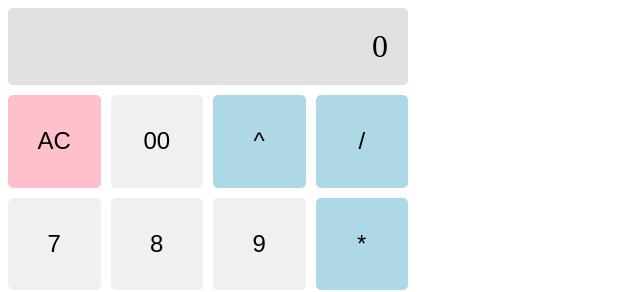
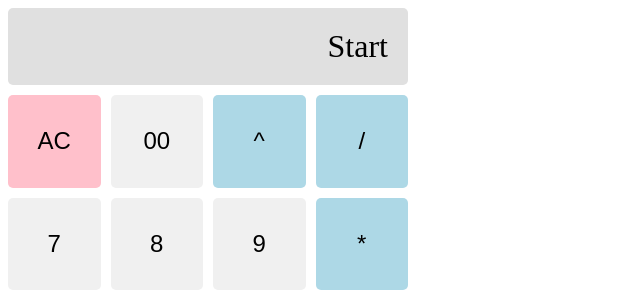
Before and after one commit to rudyoactiv/odin-project, a plain HTML site: page Foundations/calculator/index.html in a window 1280 px wide. Shown: the top 292 px of the page, 0-640 px from the left. Drawn offline with Linux system fonts and the light colour scheme.

Commit message:
from mac

```diff
--- a/Foundations/calculator/index.html
+++ b/Foundations/calculator/index.html
@@ -11,7 +11,7 @@
 
 <body>
     <div class="calc-container">
-        <div class="display">0</div>
+        <div class="display">Start</div>
         <div class="buttons"></div>
     </div>
 </body>
```
